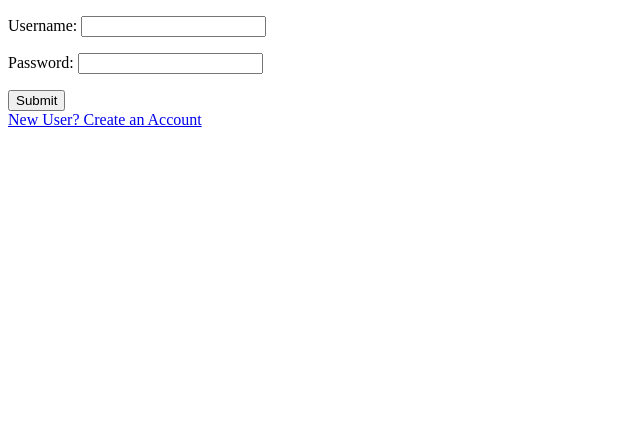
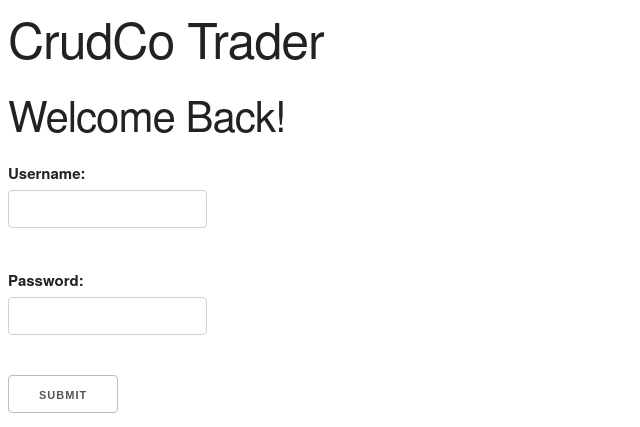
Before and after one commit to taxpayer131/crudco_trader, a Django app: page / in a window 1280 px wide. Shown: the top 427 px of the page, without its empty margins (0-640 px from the left). Run offline with Django 3.2, Linux system fonts and the light colour scheme; parts of the project's set-up code (start-up, migrations or seed data) failed here and were passed over.

Commit message:
one last tweek

```diff
--- a/crudco_trader/apps/users/templates/users/login.html
+++ b/crudco_trader/apps/users/templates/users/login.html
@@ -3,8 +3,12 @@
   <head>
     <meta charset="utf-8">
     <title>CrudCo Trader - Login</title>
+    {% load static %}
+    <link rel="stylesheet" href="https://cdnjs.cloudflare.com/ajax/libs/skeleton/2.0.4/skeleton.css" />
   </head>
   <body>
+    <h1>CrudCo Trader</h1>
+    <h2>Welcome Back!</h2>
     {% if messages %}
       <ul class="messages">
           {% for message in messages %}
```
Also changed, not shown: crudco_trader/db.sqlite3.
